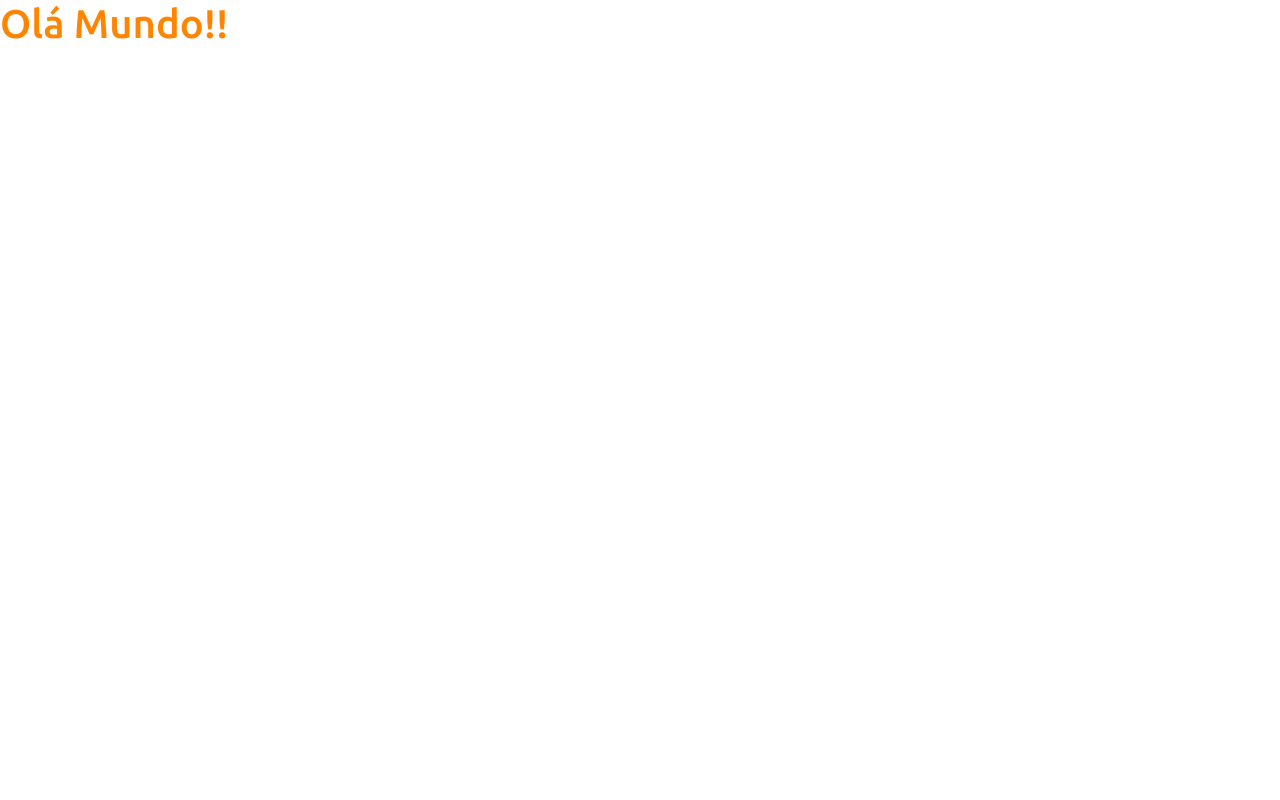
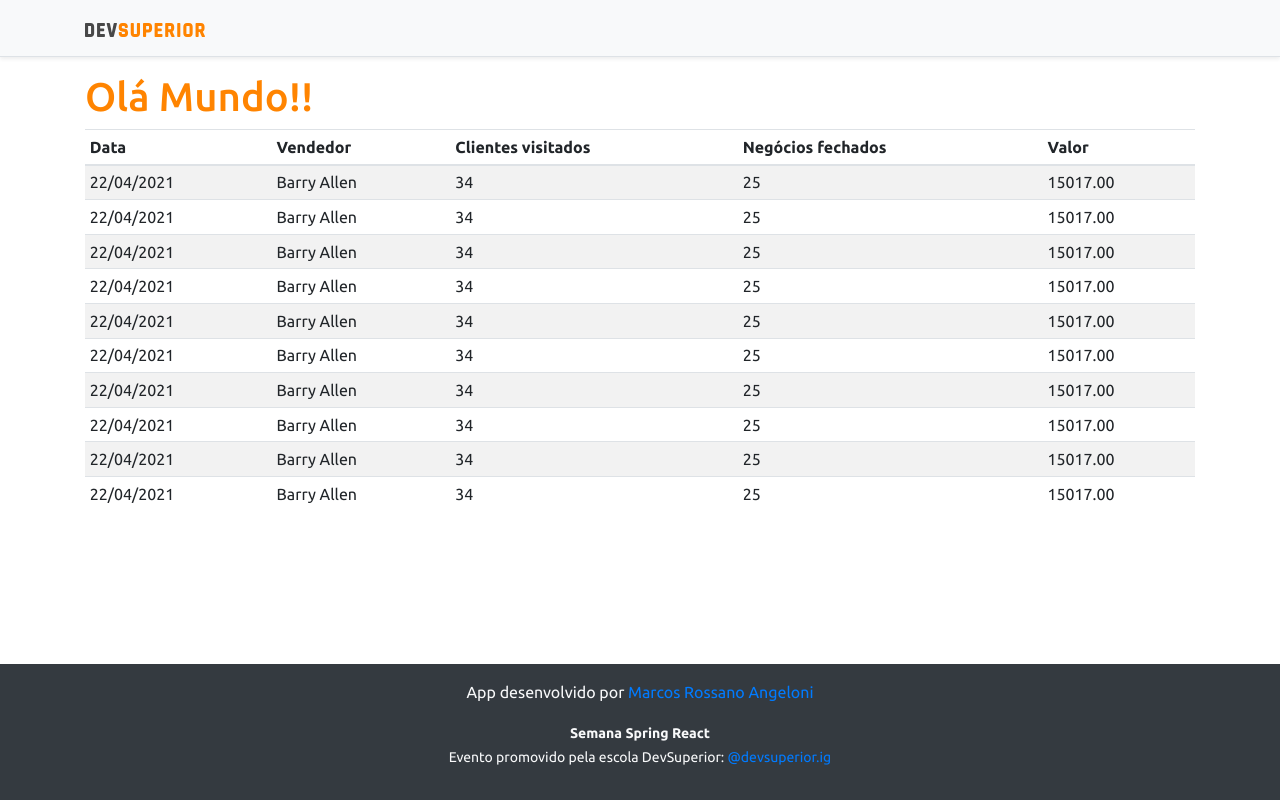
Before and after one commit to MarcosAng/projeto-sd3, a React (Create React App) app in the folder frontend/: page / in a window 1280 px wide. Built offline with nearby package versions, Linux system fonts and the light colour scheme.

Commit message:
Basic static components

```diff
--- a/frontend/src/App.tsx
+++ b/frontend/src/App.tsx
@@ -1,8 +1,17 @@
+import DataTable from "components/DataTable";
+import Footer from "components/Footer";
+import NavBar from "components/NavBar/Index";
+
 function App() {
   return (
-    <div>
-    <h1 className="text-primary"> Olá Mundo!! </h1>
-    </div>
+    <>
+      <NavBar />
+      <div className="container">
+        <h1 className="text-primary"> Olá Mundo!! </h1>
+        <DataTable />
+      </div>
+      <Footer />
+    </>
   );
 }
 
--- /dev/null
+++ b/frontend/src/components/DataTable/index.tsx
@@ -0,0 +1,91 @@
+const DataTable = () => {
+  return (
+    <div className="table-responsive">
+      <table className="table table-striped table-sm">
+        <thead>
+          <tr>
+            <th>Data</th>
+            <th>Vendedor</th>
+            <th>Clientes visitados</th>
+            <th>Negócios fechados</th>
+            <th>Valor</th>
+          </tr>
+        </thead>
+        <tbody>
+          <tr>
+            <td>22/04/2021</td>
+            <td>Barry Allen</td>
+            <td>34</td>
+            <td>25</td>
+            <td>15017.00</td>
+          </tr>
+          <tr>
+            <td>22/04/2021</td>
+            <td>Barry Allen</td>
+            <td>34</td>
+            <td>25</td>
+            <td>15017.00</td>
+          </tr>
+          <tr>
+            <td>22/04/2021</td>
+            <td>Barry Allen</td>
+            <td>34</td>
+            <td>25</td>
+            <td>15017.00</td>
+          </tr>
+          <tr>
+            <td>22/04/2021</td>
+            <td>Barry Allen</td>
+            <td>34</td>
+            <td>25</td>
+            <td>15017.00</td>
+          </tr>
+          <tr>
+            <td>22/04/2021</td>
+            <td>Barry Allen</td>
+            <td>34</td>
+            <td>25</td>
+            <td>15017.00</td>
+          </tr>
+          <tr>
+            <td>22/04/2021</td>
+            <td>Barry Allen</td>
+            <td>34</td>
+            <td>25</td>
+            <td>15017.00</td>
+          </tr>
+          <tr>
+            <td>22/04/2021</td>
+            <td>Barry Allen</td>
+            <td>34</td>
+            <td>25</td>
+            <td>15017.00</td>
+          </tr>
+          <tr>
+            <td>22/04/2021</td>
+            <td>Barry Allen</td>
+            <td>34</td>
+            <td>25</td>
+            <td>15017.00</td>
+          </tr>
+          <tr>
+            <td>22/04/2021</td>
+            <td>Barry Allen</td>
+            <td>34</td>
+            <td>25</td>
+            <td>15017.00</td>
+          </tr>
+          <tr>
+            <td>22/04/2021</td>
+            <td>Barry Allen</td>
+            <td>34</td>
+            <td>25</td>
+            <td>15017.00</td>
+          </tr>
+        </tbody>
+      </table>
+    </div>
+  );
+};
+
+export default DataTable;
--- /dev/null
+++ b/frontend/src/components/Footer/index.tsx
@@ -0,0 +1,34 @@
+const Footer = () => {
+  return (
+    <footer className="footer mt-auto py-3 bg-dark">
+      <div className="container">
+        <p className="text-light">
+          App desenvolvido por{" "}
+          <a
+            href="https://www.linkedin.com/in/marcos-rossano-angeloni-163245145/"
+            target="_blank"
+            rel="noreferrer"
+          >
+            Marcos Rossano Angeloni
+          </a>
+        </p>
+        <p className="text-light">
+          <small>
+            <strong>Semana Spring React</strong>
+            <br />
+            Evento promovido pela escola DevSuperior:{" "}
+            <a
+              href="https://instagram.com/devsuperior.ig"
+              target="_blank"
+              rel="noreferrer"
+            >
+              @devsuperior.ig
+            </a>
+          </small>
+        </p>
+      </div>
+    </footer>
+  );
+};
+
+export default Footer;
--- /dev/null
+++ b/frontend/src/components/NavBar/Index.tsx
@@ -0,0 +1,15 @@
+import ImgDsDark from 'assets/img/ds-dark.svg';
+
+const NavBar = () => {
+    return (
+        <div className="d-flex flex-column flex-md-row align-items-center p-3 px-md-4 mb-3 bg-light border-bottom shadow-sm">
+        <div className="container">
+          <nav className="my-2 my-md-0 mr-md-3">
+            <img src={ImgDsDark} alt="DevSuperior" width="120" />
+          </nav>
+        </div>
+      </div>
+    );
+  }
+
+  export default NavBar;
```
Also changed, not shown: frontend/src/assets/img/ds-dark.svg (added).
